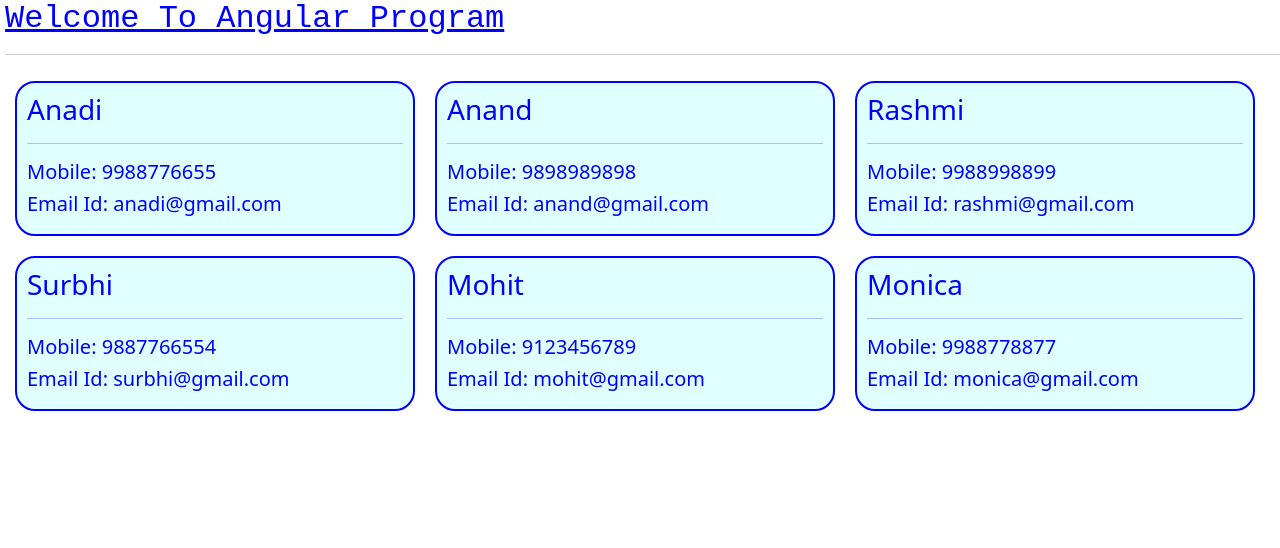
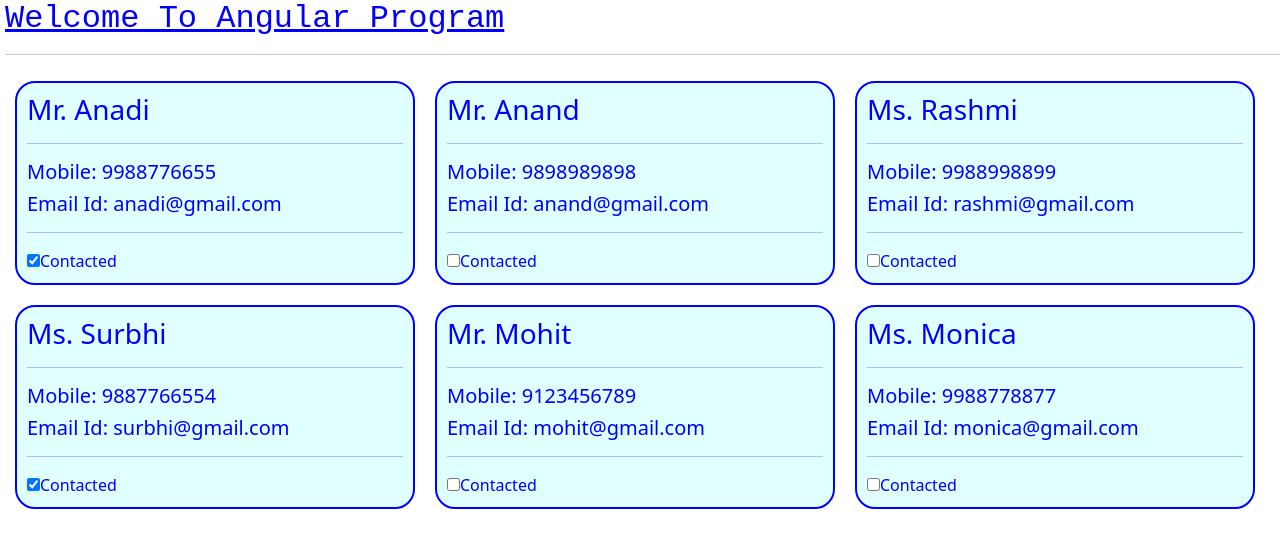
Before and after one commit to anadi23/angular-training, an Angular app: page / in a window 1280 px wide. Shown: the top 548 px of the page. Built offline with nearby package versions, Linux system fonts and the light colour scheme.

Commit message:
Sample Comp Added

```diff
--- a/src/app/app.module.ts
+++ b/src/app/app.module.ts
@@ -11,6 +11,7 @@
 import { SalaryTaxPipe } from './pipe/salary-tax.pipe';
 import { ContactComponent } from './components/contact/contact.component';
 import { ContactsComponent } from './components/contacts/contacts.component';
+import { Testing222Component } from './components/testing222/testing222.component';
 
 //Decorator
 @NgModule({
@@ -20,7 +21,7 @@
     TestingComponent,
     BindingComponent,
     DataComponent,
-    SalaryTaxPipe, ContactComponent, ContactsComponent
+    SalaryTaxPipe, ContactComponent, ContactsComponent, Testing222Component
   ],
   imports: [                  // Modules
     BrowserModule,
--- a/src/app/components/contact/contact.component.html
+++ b/src/app/components/contact/contact.component.html
@@ -1,6 +1,8 @@
 <div class='divBox'>
-    <h3>{{ name }}</h3>
+    <h3>{{ title }} {{ name }}</h3>
     <hr />
     <h5>Mobile: {{ mobile }}</h5>
     <h5>Email Id: {{ email }}</h5>
+    <hr />
+    <input type='checkbox' [checked]='contacted' />Contacted
 </div>
--- a/src/app/components/contact/contact.component.ts
+++ b/src/app/components/contact/contact.component.ts
@@ -1,25 +1,30 @@
-import { Component, OnInit, Input } from '@angular/core';
+import { Component, OnInit, OnChanges, Input } from '@angular/core';
 
 @Component({
   selector: 'app-contact',
   templateUrl: './contact.component.html',
   styleUrls: ['./contact.component.css']
 })
-export class ContactComponent implements OnInit {
+export class ContactComponent implements OnInit, OnChanges {
   @Input() id: number;
   @Input() name: string;
   @Input() email: string;
   @Input() mobile: string;
   @Input() gender: string;
+  @Input() contacted: boolean;
+  title: string;
   constructor() {
     this.id = 0;
     this.name = '';
     this.email = '';
     this.mobile = '';
     this.gender = '';
+    this.title = '';
+    this.contacted = false;
   }
-
+  ngOnChanges(){
+    this.title = this.gender == 'M' ? 'Mr.' : 'Ms.';
+  }
   ngOnInit(): void {
   }
-
 }
--- a/src/app/components/contacts/contacts.component.html
+++ b/src/app/components/contacts/contacts.component.html
@@ -2,5 +2,6 @@
     <app-contact *ngFor='let contact of contactList' [name] = 'contact.name'
                                                      [email] = 'contact.email'
                                                      [mobile] = 'contact.mobile'
-                                                     [gender] = 'contact.gender'></app-contact>
+                                                     [gender] = 'contact.gender'
+                                                     [contacted] = 'contact.contacted'></app-contact>
 </div>
--- a/src/app/components/contacts/contacts.component.ts
+++ b/src/app/components/contacts/contacts.component.ts
@@ -10,12 +10,12 @@
   contactList: Contact[];
   constructor() {
     this.contactList = [
-      { name: 'Anadi', email: 'anadi@gmail.com', mobile: '9988776655', gender: 'M' },
-      { name: 'Anand', email: 'anand@gmail.com', mobile: '9898989898', gender: 'M' },
-      { name: 'Rashmi', email: 'rashmi@gmail.com', mobile: '9988998899', gender: 'F' },
-      { name: 'Surbhi', email: 'surbhi@gmail.com', mobile: '9887766554', gender: 'F' },
-      { name: 'Mohit', email: 'mohit@gmail.com', mobile: '9123456789', gender: 'M' },
-      { name: 'Monica', email: 'monica@gmail.com', mobile: '9988778877', gender: 'F' }
+      { name: 'Anadi', email: 'anadi@gmail.com', mobile: '9988776655', gender: 'M', contacted: true },
+      { name: 'Anand', email: 'anand@gmail.com', mobile: '9898989898', gender: 'M', contacted: false },
+      { name: 'Rashmi', email: 'rashmi@gmail.com', mobile: '9988998899', gender: 'F', contacted: false },
+      { name: 'Surbhi', email: 'surbhi@gmail.com', mobile: '9887766554', gender: 'F', contacted: true },
+      { name: 'Mohit', email: 'mohit@gmail.com', mobile: '9123456789', gender: 'M', contacted: false },
+      { name: 'Monica', email: 'monica@gmail.com', mobile: '9988778877', gender: 'F', contacted: false }
     ];
   }
 
--- /dev/null
+++ b/src/app/components/testing222/testing222.component.html
@@ -0,0 +1 @@
+<p>testing222 works!</p>
--- /dev/null
+++ b/src/app/components/testing222/testing222.component.ts
@@ -0,0 +1,15 @@
+import { Component, OnInit } from '@angular/core';
+
+@Component({
+  selector: 'app-testing222',
+  templateUrl: './testing222.component.html',
+  styleUrls: ['./testing222.component.css']
+})
+export class Testing222Component implements OnInit {
+
+  constructor() { }
+
+  ngOnInit(): void {
+  }
+
+}
```
Also changed, not shown: src/app/components/testing222/testing222.component.css (added), 1 other file (tests, documents, lock files or other folders).
